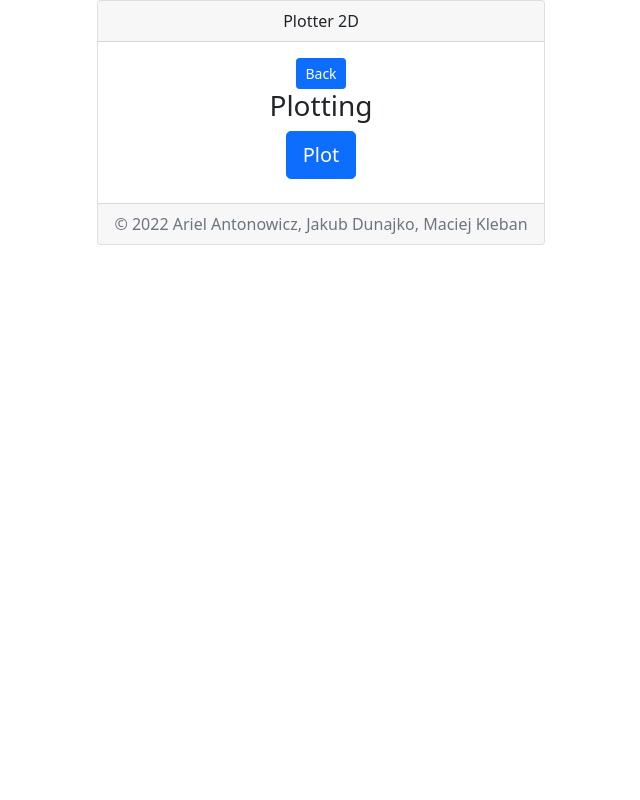
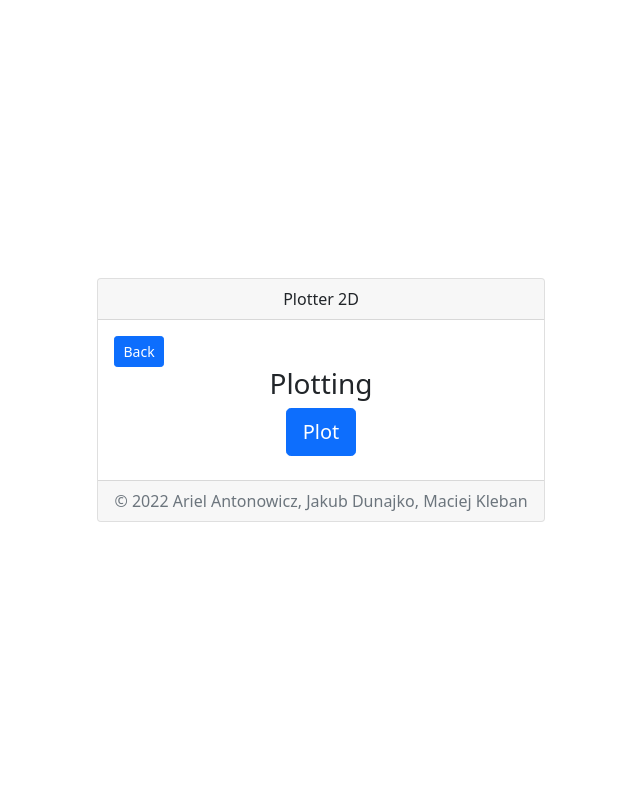
Before and after one commit to Dawnkai/plotter, a Flask app: page /plot in a window 1280 px wide. Shown: the whole page, without its empty margins (319-959 px from the left). Run offline with Flask 2, Linux system fonts and the light colour scheme.

Commit message:
Update styles.css

```diff
--- a/static/css/styles.css
+++ b/static/css/styles.css
@@ -1,3 +1,17 @@
-h1 {
-	color: blue;
+html, body {
+	height: 100%;
+	margin: 0;
+	padding: 0;
 }
+
+.back-btn {
+	text-align: left !important;
+}
+
+.main {
+	min-height: 100%;
+	min-height: 100vh;
+
+	display: flex;
+	align-items: center;
+}
```
